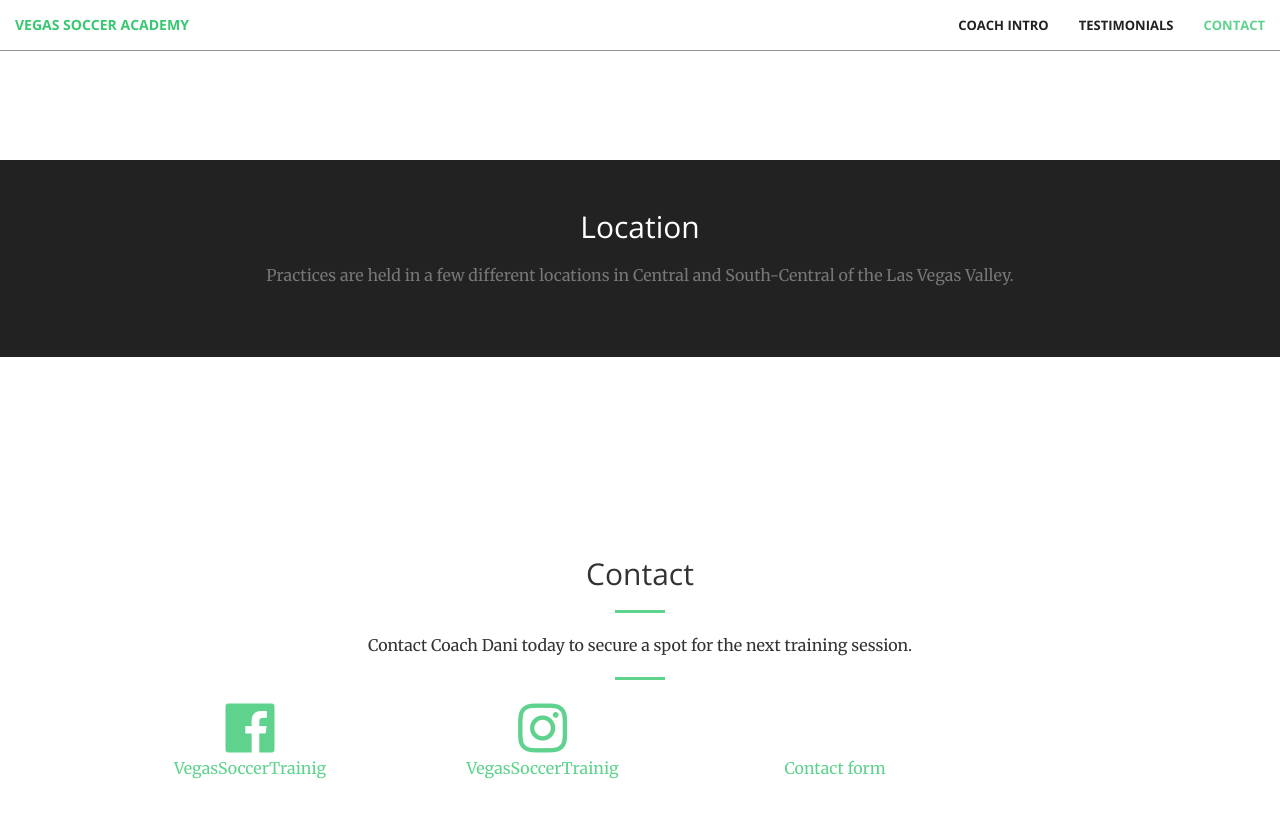
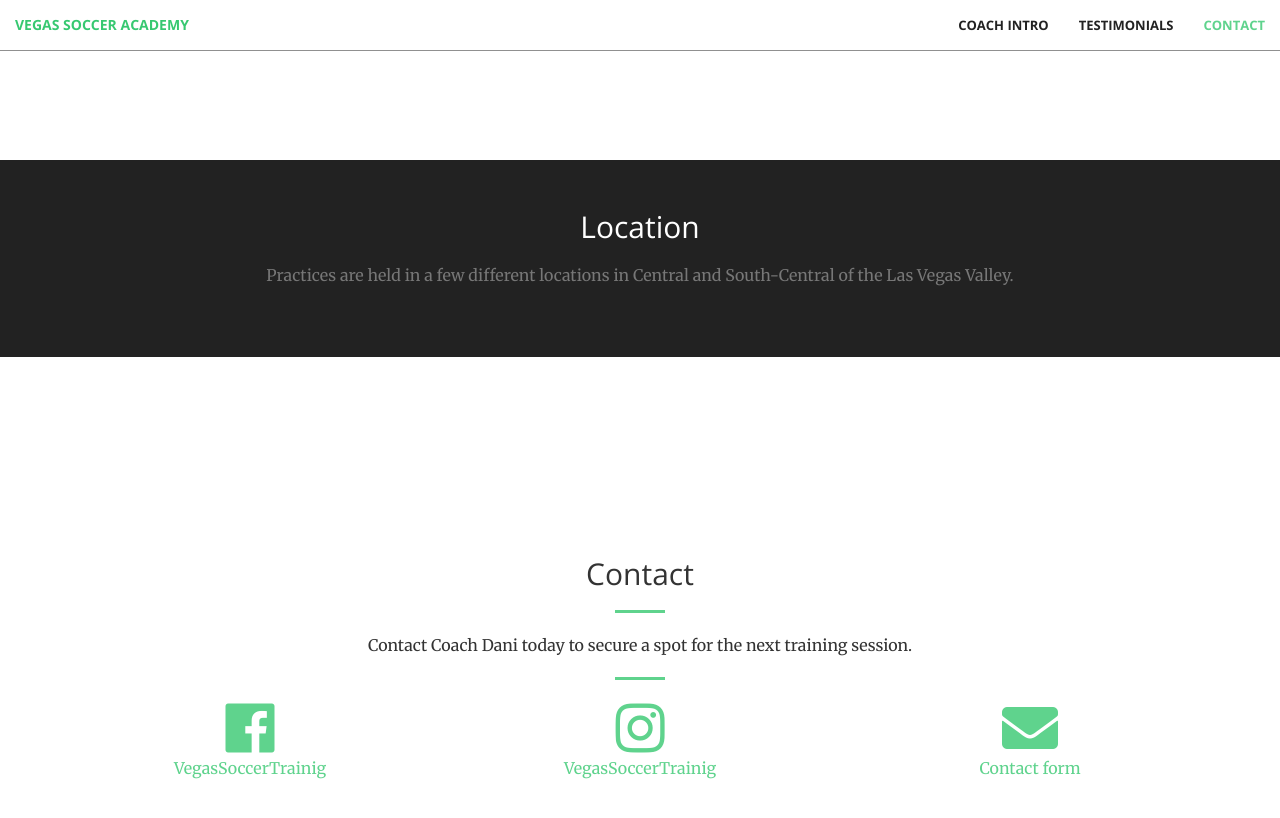
Before and after one commit to vestalux/vs, a Jekyll site: the page built from index.html, in a window 1280 px wide and 900 px high, scrolled down 2648 px. Shown: the top 818 px of the window. Built offline with Jekyll 4.4.1, drawn with Linux system fonts in a browser that asks for light colours.

Commit message:
envelope

```diff
--- a/_includes/contact.html
+++ b/_includes/contact.html
@@ -1,7 +1,7 @@
 <section id="contact">
     <div class="container">
         <div class="row">
-            <div class="col-lg-8 col-lg-offset-2 text-center">
+            <div class="col-lg-12  text-center">
                 <h2 class="section-heading">Contact</h2>
                 <hr class="primary">
                 <p>Contact Coach Dani today to secure a spot for the next training session.</p>
@@ -9,23 +9,23 @@
   <hr class="primary">
             </div>
 
-        <div class="col-lg-2 col-lg-offset-1 text-center">
+        <div class="col-lg-4 col-md-6 text-center">
             <a href="https://facebook.com/{{ site.facebook_username }}">
                 <i class="fab fa-facebook fa-4x wow bounceIn" data-wow-delay=".1s"></i>
                 <p>{{ site.facebook_username }}</p>
             </a>
         </div>
 
-        <div class="col-lg-2 col-lg-offset-1 text-center">
+        <div class="col-lg-4 col-md-6 text-center">
             <a href="https://instagram.com/{{ site.instagram_username }}">
                 <i class="fab fa-instagram fa-4x wow bounceIn" data-wow-delay=".1s"></i>
                 <p>{{ site.instagram_username }}</p>
             </a>
         </div>
 
-        <div class="col-lg-2 col-lg-offset-1 text-center">
+        <div class="col-lg-4 col-md-6 text-center">
             <a href="https://instagram.com/{{ site.instagram_username }}">
-                <i class="fab fa-envelope fa-4x wow bounceIn" data-wow-delay=".1s"></i>
+                <i class="fas fa-envelope fa-4x wow bounceIn" data-wow-delay=".1s"></i>
                 <p>Contact form</p>
             </a>
         </div>
```
